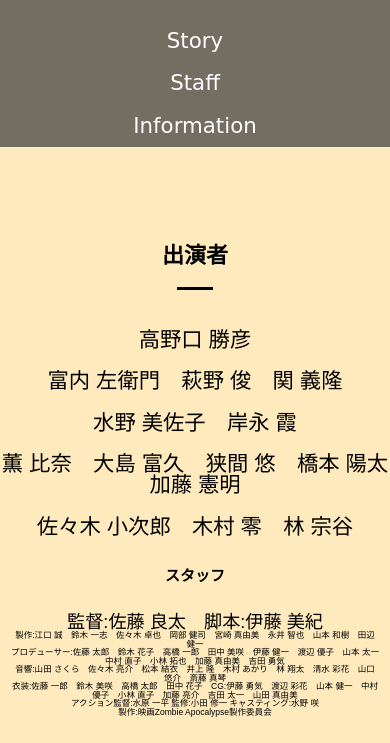
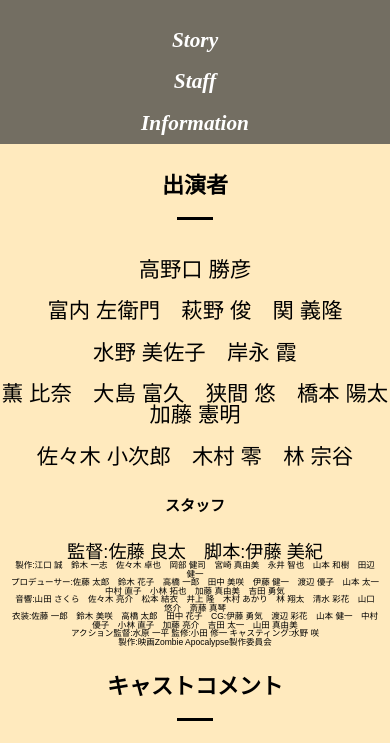
Before and after one commit to 231205106/team11_finalTask, a plain HTML site: page members.html in a window 390 px wide. Shown: the top 743 px of the page. Drawn offline with Linux system fonts and the light colour scheme; a script that the page names is missing; a web font is replaced by a local one.

Commit message:
Update members.css

```diff
--- a/members.css
+++ b/members.css
@@ -4,7 +4,9 @@
     padding-bottom: 55px;
     text-align: center; /* 中央揃えにする */
 }
-
+.header{
+    background-color: #736e62;
+}
 .members h1{
     font-size: 15px;
 }
@@ -36,7 +38,11 @@
     margin-left: auto;
     margin-right: auto;
 }
-
+.site-menu ul li a {
+    font-family: "PT Serif", serif;
+    font-weight: 700;
+    font-style: italic;
+}
 .member-list {
     padding-top: 40px;
     padding-bottom: 10px;
@@ -94,6 +100,6 @@
     .members h2{
         font-size: 22px;
         font-weight: bold;
-        margin-top: 200px;
+        margin-top: 130px;
     }
 }
```
